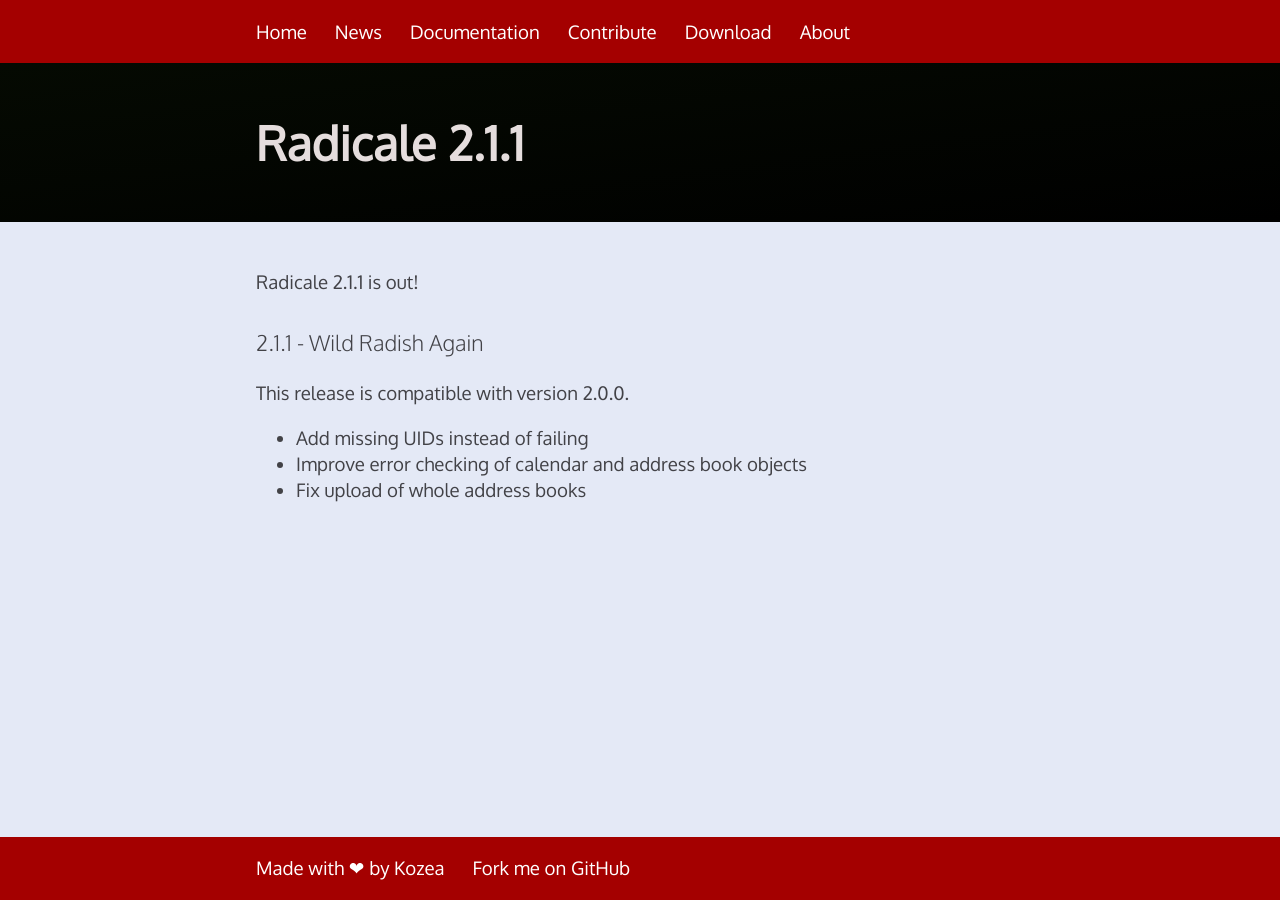
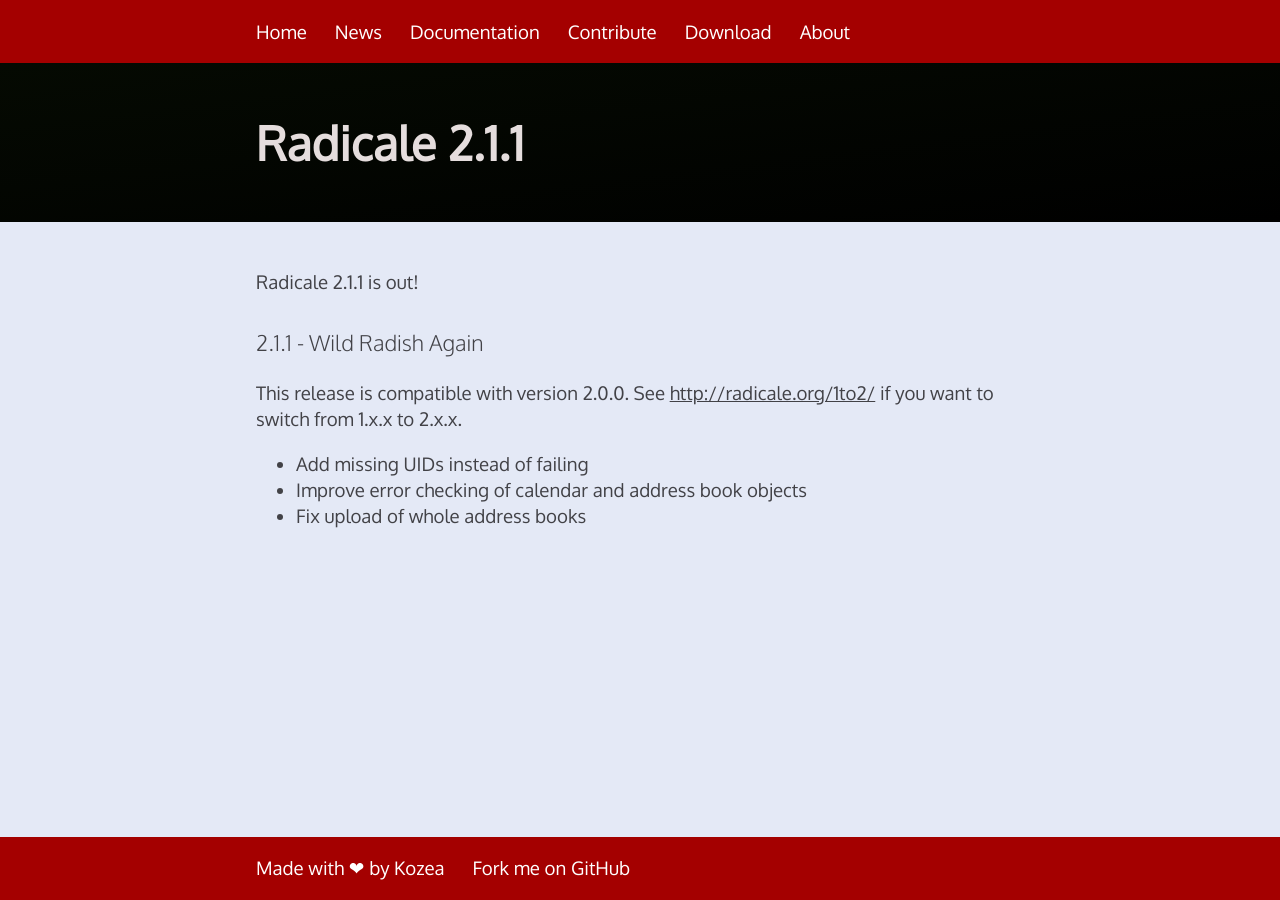
Before and after one commit to Kozea/Radicale, a Jekyll site: the page built from _posts/2017-07-01-radicale-2.1.1.md, in a window 1280 px wide. Built offline with Jekyll 4.4.1, drawn with Linux system fonts in a browser that asks for light colours.

Commit message:
Add news for 2.1.2

```diff
--- a/_posts/2017-07-01-radicale-2.1.1.md
+++ b/_posts/2017-07-01-radicale-2.1.1.md
@@ -7,7 +7,9 @@
 
 ### 2.1.1 - Wild Radish Again
 
-This release is compatible with version 2.0.0.
+This release is compatible with version 2.0.0. See
+[http://radicale.org/1to2/](http://radicale.org/1to2/) if you want to switch
+from 1.x.x to 2.x.x.
 
 * Add missing UIDs instead of failing
 * Improve error checking of calendar and address book objects
```
Also changed, not shown: _posts/2017-07-24-radicale-2.1.2.md (added, +18 -0 lines).
